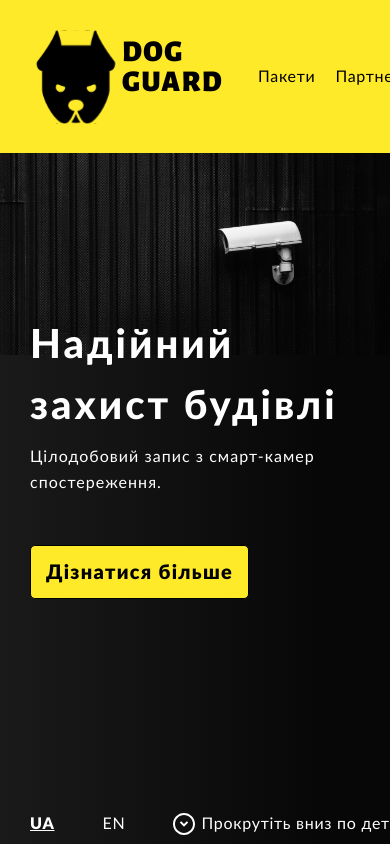
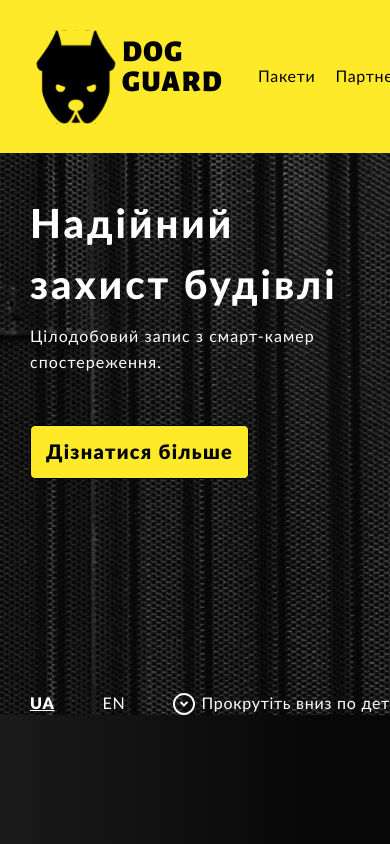
Before and after one commit to vik-tsyplakov/dog_guard_react, a React (Create React App) app in the folder dog_guard/: page / in a window 390 px wide. Shown: the top 844 px of the page. Built offline with nearby package versions, Linux system fonts and the light colour scheme.

Commit message:
edited-background-at-Main

```diff
--- a/dog_guard/src/App.css
+++ b/dog_guard/src/App.css
@@ -12,7 +12,7 @@
     padding: 0px 110px;
   }
 }
-@media (max-width: 950px) {
+@media (max-width: 1024px) {
   ._container {
     padding: 0px 30px;
   }
@@ -237,18 +237,35 @@
   display: flex;
   justify-content: space-between;
   align-items: center;
-  position: relative;
+  /* position: relative; */
+  background-image: url("./img/main/background_main.png");
+  background-repeat: no-repeat;
+  background-size: cover;
 }
-.block1__background {
+@media (max-width: 860px) {
+  .main__block1 {
+    /* background-image: url("./img/main/background_main_tablet1.png");
+    background-repeat: no-repeat; */
+    background-size: contain;
+  }
+}
+@media (max-width: 700px) {
+  .main__block1 {
+    /* background-image: url("./img/main/background_main_tablet1.png");
+    background-repeat: no-repeat; */
+    background-size: auto;
+  }
+}
+/* .block1__background {
   position: absolute;
   z-index: 0;
   top: 0px;
   left: 0px;
-  object-fit: cover;
+  object-fit: fill;
   display: flex;
   height: auto;
   width: 100%;
-}
+} */
 .block1 {
   display: block;
   z-index: 1;
@@ -257,8 +274,48 @@
 .block1__main {
   max-width: 656px;
 }
+@media (max-width: 880px) {
+  .block1__main {
+    max-width: 500px;
+  }
+}
+@media (max-width: 768px) {
+  .block1__main {
+    max-width: 400px;
+  }
+}
 .block1__title {
   margin: 160px 0 8px;
+}
+@media (max-width: 1380px) {
+  .block1__title {
+    margin: 120px 0 8px;
+  }
+}
+@media (max-width: 1275px) {
+  .block1__title {
+    margin: 90px 0 8px;
+  }
+}
+@media (max-width: 1175px) {
+  .block1__title {
+    margin: 60px 0 8px;
+  }
+}
+@media (max-width: 1024px) {
+  .block1__title {
+    margin: 110px 0 8px;
+  }
+}
+@media (max-width: 880px) {
+  .block1__title {
+    margin: 70px 0 8px;
+  }
+}
+@media (max-width: 768px) {
+  .block1__title {
+    margin: 40px 0 8px;
+  }
 }
 .block1__button {
   margin-top: 51px;
--- a/dog_guard/src/Components/Main/Main.jsx
+++ b/dog_guard/src/Components/Main/Main.jsx
@@ -8,7 +8,7 @@ export default function Main(props) {
   return (
     <main className="main__container">
       <section className="_container main__block1">
-        <img className="block1__background" src={background} alt="camera" />
+        {/* <img className="block1__background" src={background} alt="camera" /> */}
         <div className="block1">
           <div className="block1__main">
             <h1 className="main__title block1__title">
```
Also changed, not shown: dog_guard/src/img/main/background_main_tablet.png (added), dog_guard/src/img/main/background_main_tablet1.png (added).
